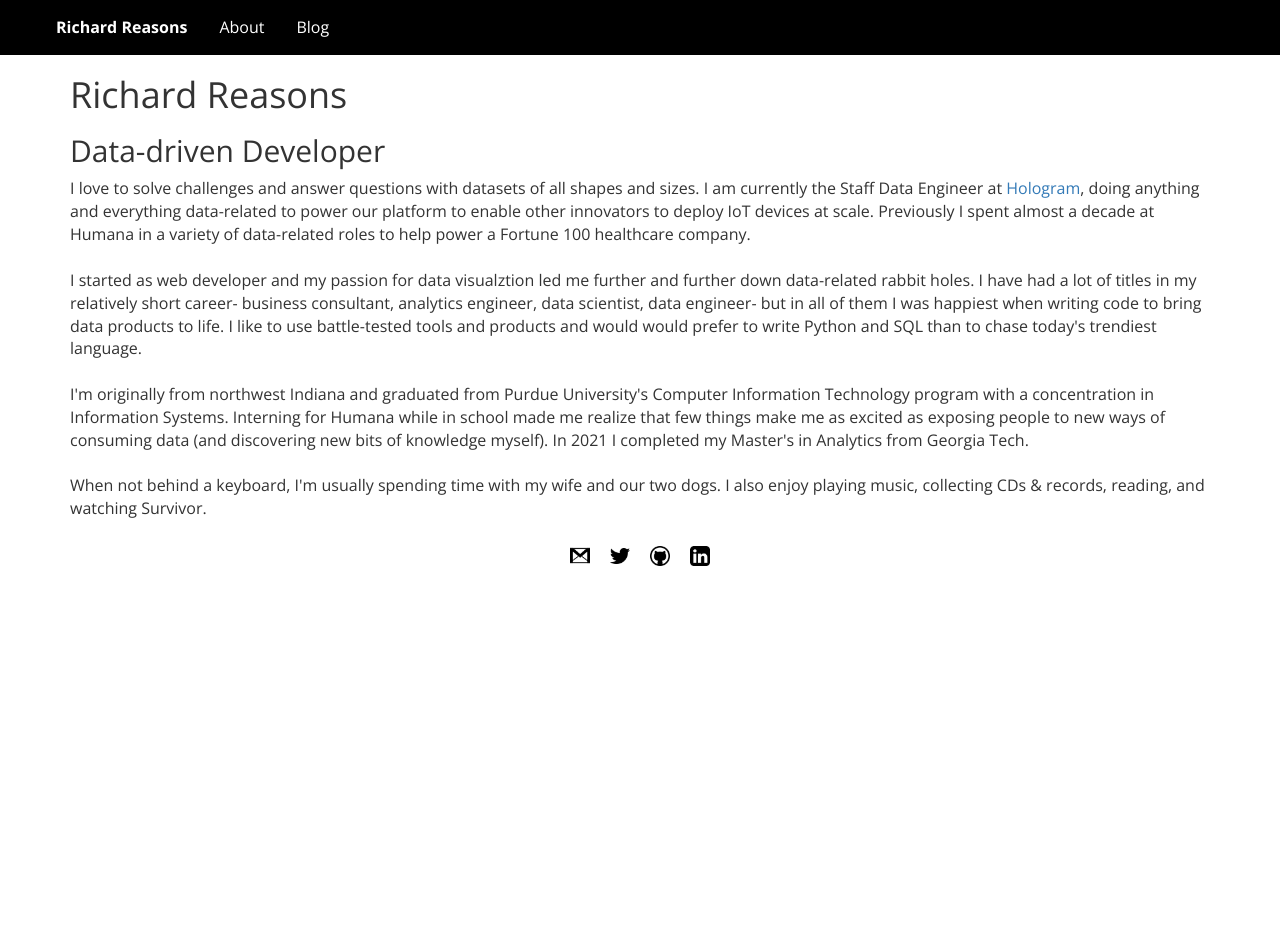
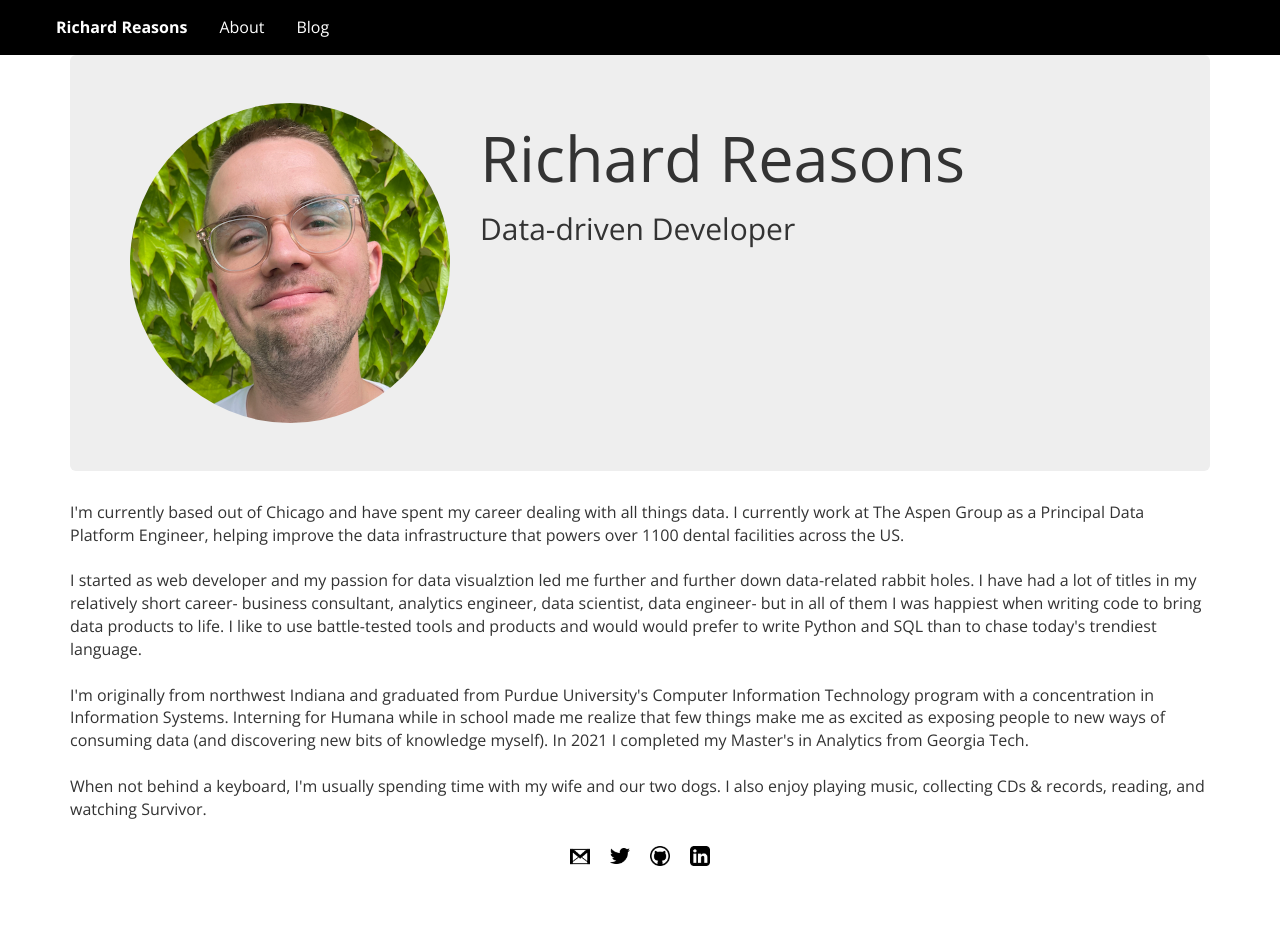
Before and after one commit to rgreasons/rgreasons.github.io, a Jekyll site: the page built from index.html, in a window 1280 px wide. Built offline with Jekyll 4.4.1, drawn with Linux system fonts in a browser that asks for light colours; nearby versions of some CDN libraries; the list of posts is cut into pages by our own code; before the commit the page ends 900 px from its top, so only the background shows below that.

Commit message:
update landing page

```diff
--- a/index.html
+++ b/index.html
@@ -3,11 +3,18 @@ layout: master
 title: RGReasons.net
 ---
 
-
-    <h1>Richard Reasons</h1>
-    <h2>Data-driven Developer</h2>
-
-    I love to solve challenges and answer questions with datasets of all shapes and sizes. I am currently the Staff Data Engineer at <a href="https://www.hologram.io">Hologram</a>, doing anything and everything data-related to power our platform to enable other innovators to deploy IoT devices at scale. Previously I spent almost a decade at Humana in a variety of data-related roles to help power a Fortune 100 healthcare company.<br>
+<div class="jumbotron">
+  <div class="row">
+  	<div class="col-md-4">
+          <img src="/img/rgr.jpg" class="img-responsive img-circle center-block" alt="Richard Reasons">
+        </div>
+        <div class="col-md-8" id="tagline">
+          <h1>Richard Reasons</h1>
+          <h2>Data-driven Developer</h2>
+        </div>
+  </div>
+</div>
+    I'm currently based out of Chicago and have spent my career dealing with all things data. I currently work at The Aspen Group as a Principal Data Platform Engineer, helping improve the data infrastructure that powers over 1100 dental facilities across the US.<br>
     <br>
     I started as web developer and my passion for data visualztion led me further and further down data-related rabbit holes. I have had a lot of titles in my relatively short career- business consultant, analytics engineer, data scientist, data engineer- but in all of them I was happiest when writing code to bring data products to life. I like to use battle-tested tools and products and would would prefer to write Python and SQL than to chase today's trendiest language.<br>
     <br>
```
